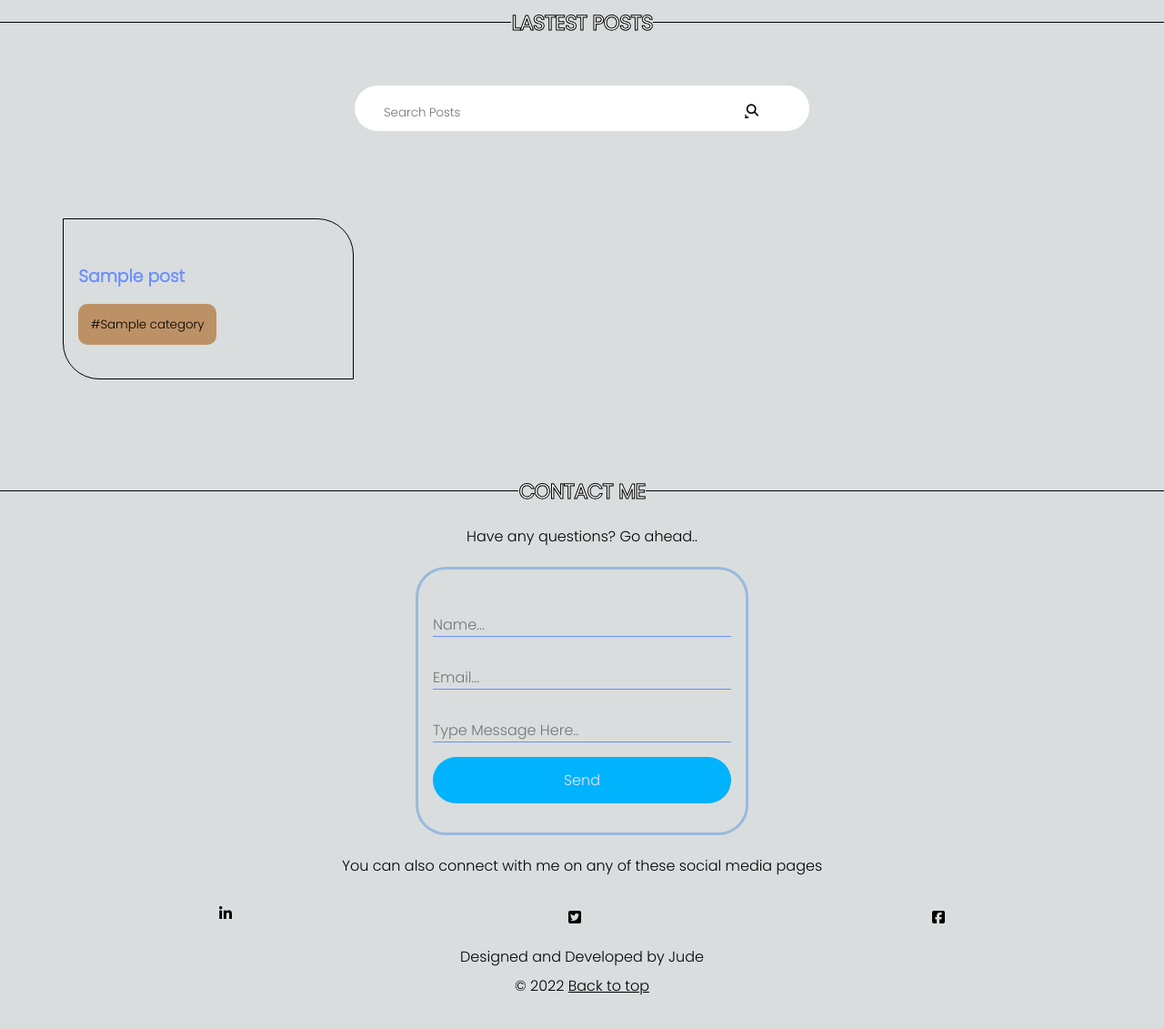
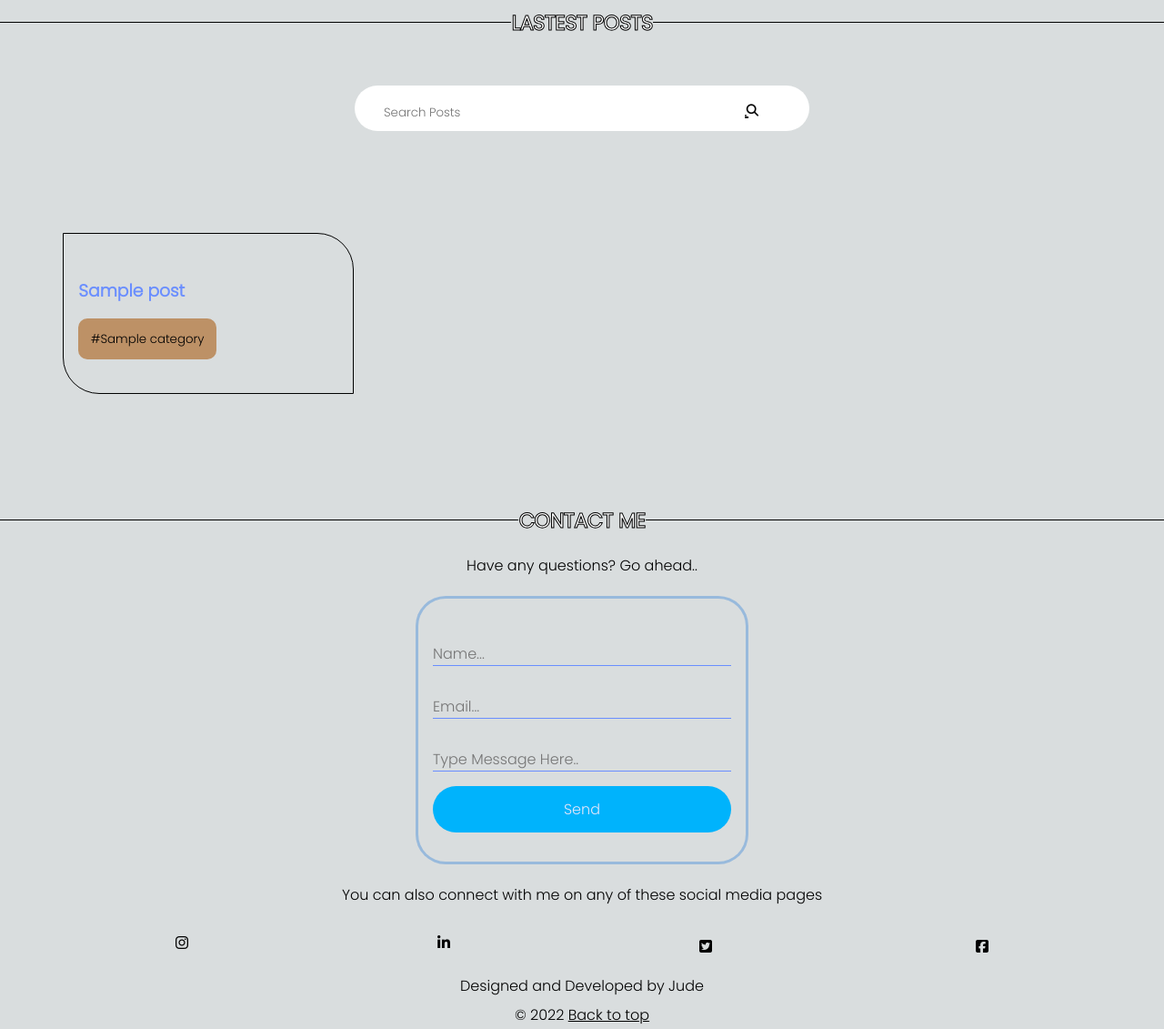
Before and after one commit to olowojude/My-blog, a Django app: page / in a window 1280 px wide. Shown: the part 1048-2179 px from the top of the page at 91% size. Before the commit the page ends 2142 px from the top, so only its background shows below. Run offline with Django 4.2, Linux system fonts and the light colour scheme; tables that the repository leaves empty hold one stand-in row (values such as "Sample post"); some libraries are stand-ins or nearby versions.

Commit message:
update css

```diff
--- a/ba/templates/ba/home.html
+++ b/ba/templates/ba/home.html
@@ -47,6 +47,7 @@
 
     <!-- icons container -->
     <div class="icons_container">
+      <a href="#"><i class="fa fa-instagram"></i></a>
       <a href="http://www.linkedin.com/in/Jude-olowo-397570232"
         ><i class="fa fa-linkedin"></i
       ></a>
--- a/static/styles/ba.css
+++ b/static/styles/ba.css
@@ -179,7 +179,7 @@ input:focus {
 	/* padding: .7em .7em; */
 	padding: 2em 1em;
 	width: 20em;
-	margin: 0 auto;
+	margin: 1em auto;
 	-webkit-border-top-right-radius: 40px;
 	-webkit-border-bottom-left-radius: 40px;
 	-moz-border-radius-topright: 40px;
```
Also changed, not shown: 1 other file.
